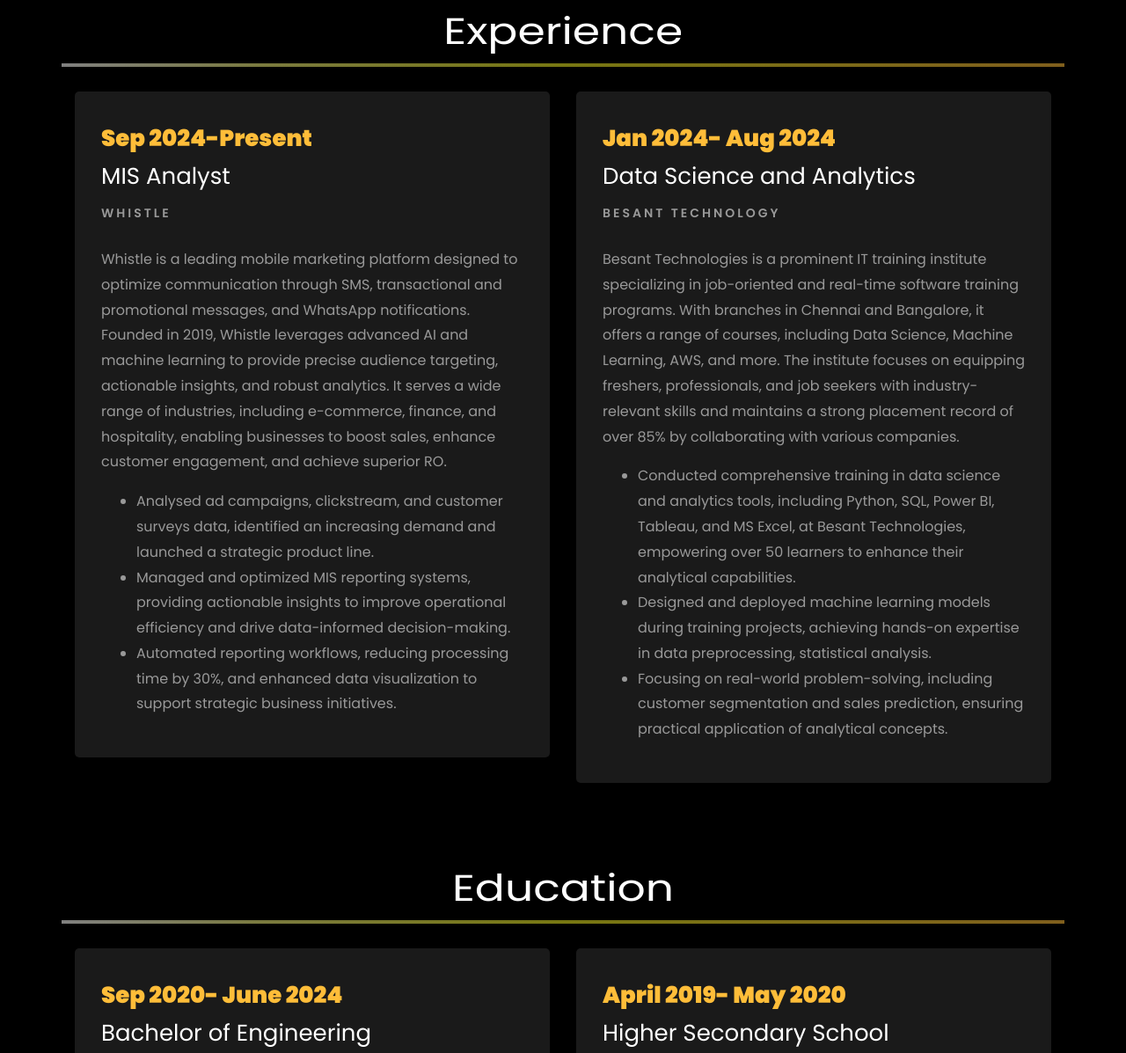
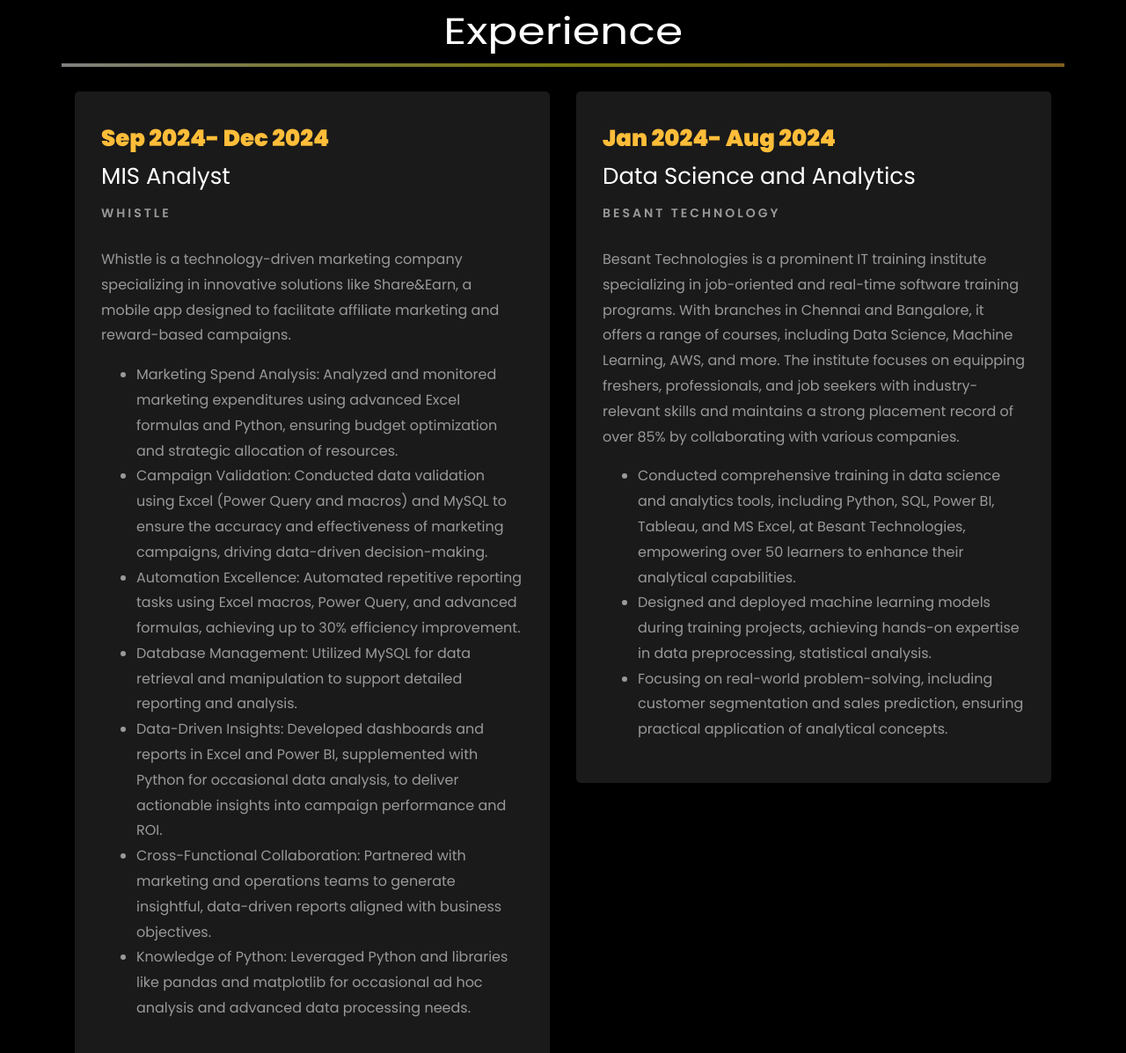
Before and after one commit to bhavishratan/Portfolio, a plain HTML site: page index.html in a window 1280 px wide. Shown: the part 2040-3237 px from the top of the page at 88% size. Drawn offline with Linux system fonts and the light colour scheme; files whose address does not match are found by name.

Commit message:
Update index.html

```diff
--- a/index.html
+++ b/index.html
@@ -325,14 +325,19 @@
 		<div class="row">
 				<div class="col-md-6">
 					<div class="resume-wrap ftco-animate">
-						<span class="date">Sep 2024-Present</span>
+						<span class="date">Sep 2024- Dec 2024</span>
 						<h2>MIS Analyst</h2>
 						<span class="position">Whistle</span>
-						<p class="mt-4">Whistle is a leading mobile marketing platform designed to optimize communication through SMS, transactional and promotional messages, and WhatsApp notifications. Founded in 2019, Whistle leverages advanced AI and machine learning to provide precise audience targeting, actionable insights, and robust analytics. It serves a wide range of industries, including e-commerce, finance, and hospitality, enabling businesses to boost sales, enhance customer engagement, and achieve superior RO.
+						<p class="mt-4">Whistle is a technology-driven marketing company specializing in innovative solutions like Share&Earn, a mobile app designed to facilitate affiliate marketing and reward-based campaigns.
 							<ul>
-								<li>Analysed ad campaigns, clickstream, and customer surveys data, identified an increasing demand and launched a strategic product line.</li>
-								<li>Managed and optimized MIS reporting systems, providing actionable insights to improve operational efficiency and drive data-informed decision-making.</li>
-								<li>Automated reporting workflows, reducing processing time by 30%, and enhanced data visualization to support strategic business initiatives.</li>
+								<li>Marketing Spend Analysis: Analyzed and monitored marketing expenditures using advanced Excel formulas and Python, ensuring budget optimization and strategic allocation of resources.</li>
+								<li>Campaign Validation: Conducted data validation using Excel (Power Query and macros) and MySQL to ensure the accuracy and effectiveness of marketing campaigns, driving data-driven decision-making.</li>
+								<li>Automation Excellence: Automated repetitive reporting tasks using Excel macros, Power Query, and advanced formulas, achieving up to 30% efficiency improvement.</li>
+								<li>Database Management: Utilized MySQL for data retrieval and manipulation to support detailed reporting and analysis.</li>
+								<li>Data-Driven Insights: Developed dashboards and reports in Excel and Power BI, supplemented with Python for occasional data analysis, to deliver actionable insights into campaign performance and ROI.</li>
+								<li>Cross-Functional Collaboration: Partnered with marketing and operations teams to generate insightful, data-driven reports aligned with business objectives.</li>
+								<li>Knowledge of Python: Leveraged Python and libraries like pandas and matplotlib for occasional ad hoc analysis and advanced data processing needs.</li>
+
 							</ul>
 						</p>
 					</div>
```
